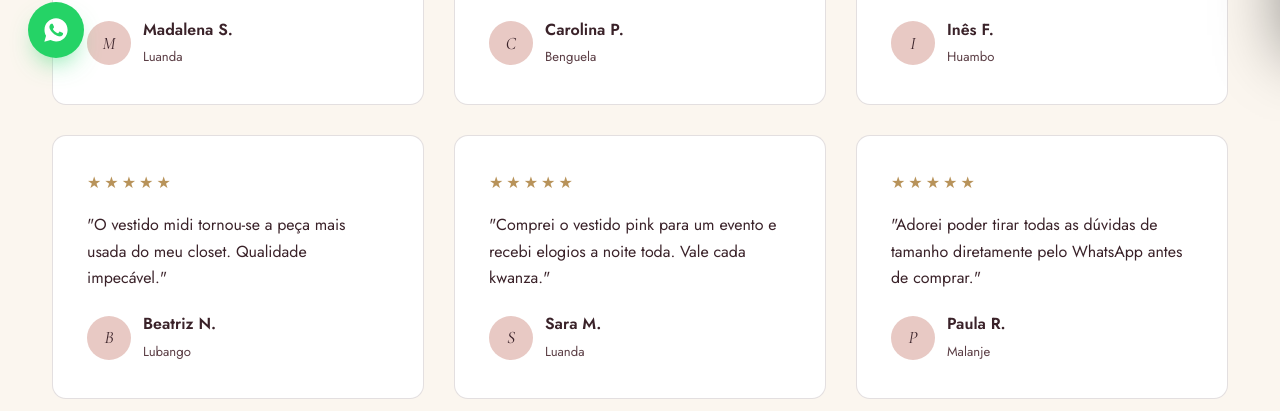
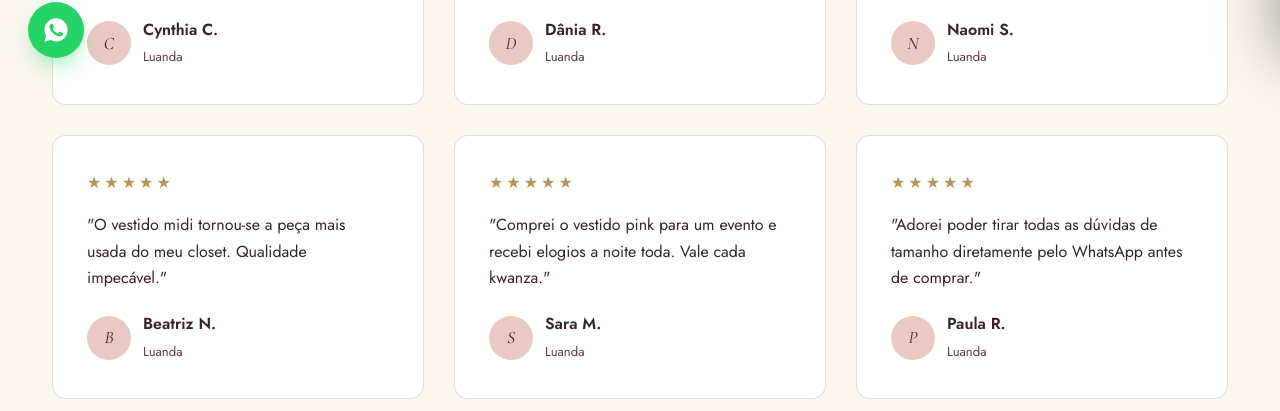
Before and after one commit to NaomiSilas/The-Lady-s-Closet, a plain HTML site: page HTML/depoimentos.html in a window 1280 px wide. Shown: the part 714-1125 px from the top of the page. Drawn offline with nearby package versions, Linux system fonts and the light colour scheme.

Commit message:
Última Actualização

```diff
--- a/HTML/depoimentos.html
+++ b/HTML/depoimentos.html
@@ -71,19 +71,19 @@
     <div class="grid grid-3">
       <div class="depoimento-card reveal"><div class="estrelas">★★★★★</div>
         <p>"O tecido do vestido é simplesmente outro nível. Recebi elogios o dia inteiro no trabalho."</p>
-        <div class="depoimento-autor"><div class="avatar-inicial">M</div><div><strong>Madalena S.</strong><br><span style="font-size:.82rem; color:var(--text-soft)">Luanda</span></div></div>
+        <div class="depoimento-autor"><div class="avatar-inicial">C</div><div><strong>Cynthia C.</strong><br><span style="font-size:.82rem; color:var(--text-soft)">Luanda</span></div></div>
       </div>
       <div class="depoimento-card reveal"><div class="estrelas">★★★★★</div>
         <p>"Atendimento pelo WhatsApp rápido e muito atencioso. Já é a terceira vez que compro."</p>
-        <div class="depoimento-autor"><div class="avatar-inicial">C</div><div><strong>Carolina P.</strong><br><span style="font-size:.82rem; color:var(--text-soft)">Benguela</span></div></div>
+        <div class="depoimento-autor"><div class="avatar-inicial">D</div><div><strong>Dânia R.</strong><br><span style="font-size:.82rem; color:var(--text-soft)">Luanda</span></div></div>
       </div>
       <div class="depoimento-card reveal"><div class="estrelas">★★★★★</div>
         <p>"Embalagem linda, entrega rápida e o vestido caiu perfeitamente. Recomendo de olhos fechados."</p>
-        <div class="depoimento-autor"><div class="avatar-inicial">I</div><div><strong>Inês F.</strong><br><span style="font-size:.82rem; color:var(--text-soft)">Huambo</span></div></div>
+        <div class="depoimento-autor"><div class="avatar-inicial">N</div><div><strong>Naomi S.</strong><br><span style="font-size:.82rem; color:var(--text-soft)">Luanda</span></div></div>
       </div>
       <div class="depoimento-card reveal"><div class="estrelas">★★★★★</div>
         <p>"O vestido midi tornou-se a peça mais usada do meu closet. Qualidade impecável."</p>
-        <div class="depoimento-autor"><div class="avatar-inicial">B</div><div><strong>Beatriz N.</strong><br><span style="font-size:.82rem; color:var(--text-soft)">Lubango</span></div></div>
+        <div class="depoimento-autor"><div class="avatar-inicial">B</div><div><strong>Beatriz N.</strong><br><span style="font-size:.82rem; color:var(--text-soft)">Luanda</span></div></div>
       </div>
       <div class="depoimento-card reveal"><div class="estrelas">★★★★★</div>
         <p>"Comprei o vestido pink para um evento e recebi elogios a noite toda. Vale cada kwanza."</p>
@@ -91,7 +91,7 @@
       </div>
       <div class="depoimento-card reveal"><div class="estrelas">★★★★★</div>
         <p>"Adorei poder tirar todas as dúvidas de tamanho diretamente pelo WhatsApp antes de comprar."</p>
-        <div class="depoimento-autor"><div class="avatar-inicial">P</div><div><strong>Paula R.</strong><br><span style="font-size:.82rem; color:var(--text-soft)">Malanje</span></div></div>
+        <div class="depoimento-autor"><div class="avatar-inicial">P</div><div><strong>Paula R.</strong><br><span style="font-size:.82rem; color:var(--text-soft)">Luanda</span></div></div>
       </div>
     </div>
   </div>
```
